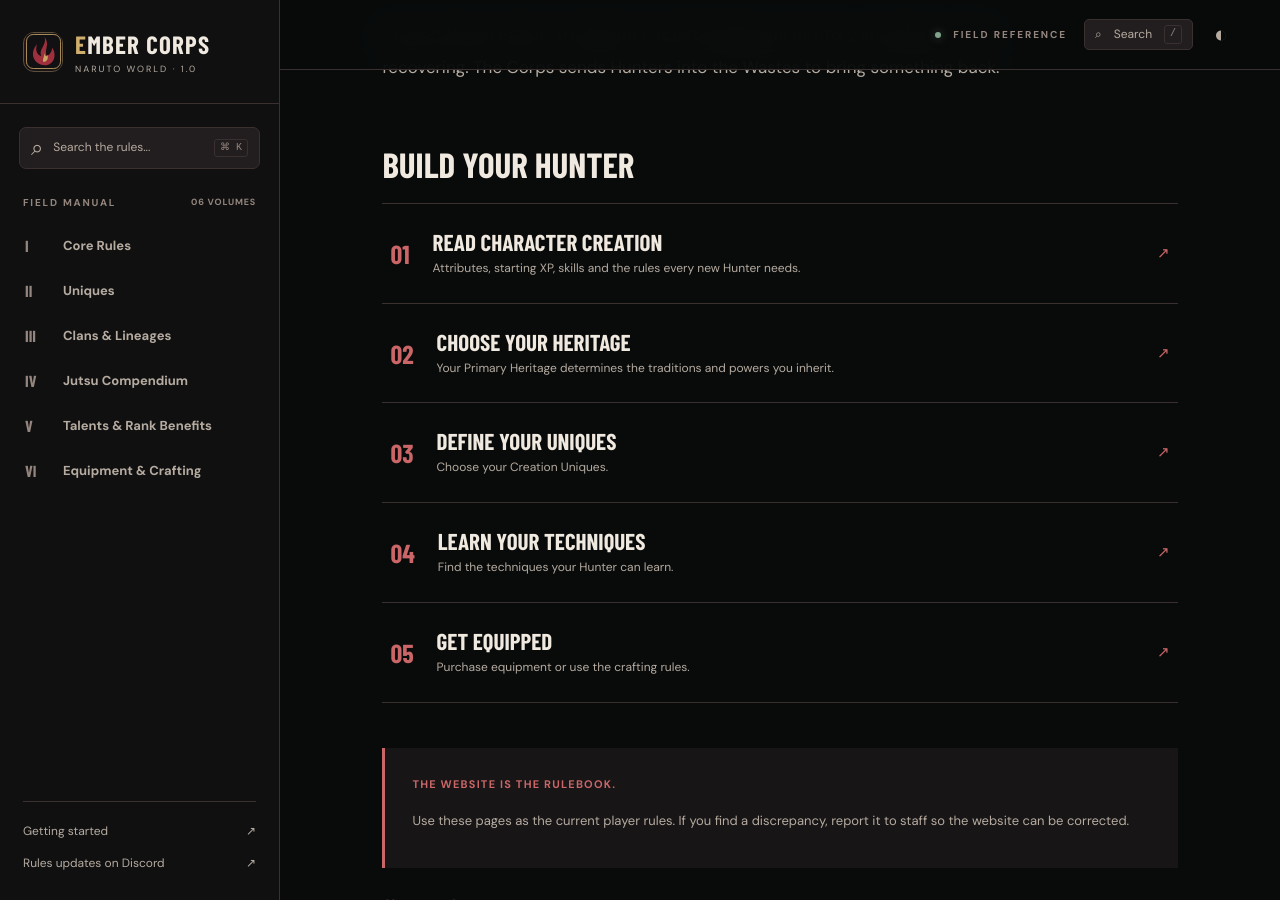
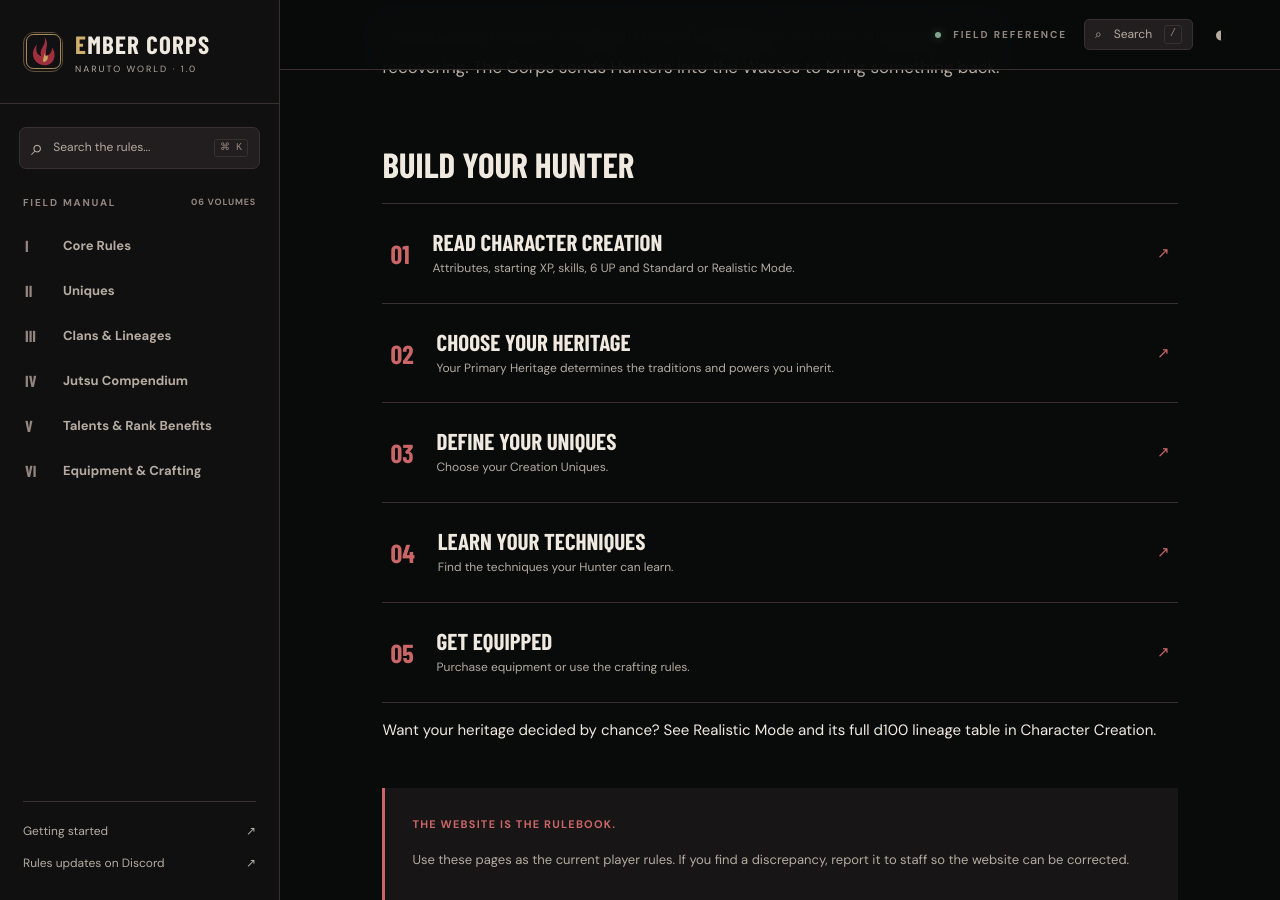
Before and after one commit to EvilbAz/NarutoWorld---The-Ember-Corps, a Jekyll site: the page built from start.md, in a window 1280 px wide and 900 px high, scrolled down 362 px. Built offline with Jekyll 4.4.1, drawn with Linux system fonts in a browser that asks for light colours; some web fonts are replaced.

Commit message:
Fix site navigation, search references, and rules consistency

```diff
--- a/start.md
+++ b/start.md
@@ -5,7 +5,8 @@ permalink: /start/
 ---
 <div class="simple-page"><div class="eyebrow">NEW RECRUIT / FIELD ORIENTATION</div><h1>WELCOME TO<br><span>HAVEN EMBER.</span></h1><p class="lead">Beyond Haven Ember, the Bloom has left dangerous territory and plenty worth recovering. The Corps sends Hunters into the Wastes to bring something back.</p>
 <h2>BUILD YOUR HUNTER</h2>
-<div class="start-steps"><a href="{{ '/rules/core/#character-creation' | relative_url }}"><span>01</span><div><strong>READ CHARACTER CREATION</strong><small>Attributes, starting XP, skills and the rules every new Hunter needs.</small></div><span>↗</span></a><a href="{{ '/rules/clans/' | relative_url }}"><span>02</span><div><strong>CHOOSE YOUR HERITAGE</strong><small>Your Primary Heritage determines the traditions and powers you inherit.</small></div><span>↗</span></a><a href="{{ '/rules/uniques/' | relative_url }}"><span>03</span><div><strong>DEFINE YOUR UNIQUES</strong><small>Choose your Creation Uniques.</small></div><span>↗</span></a><a href="{{ '/rules/jutsu/' | relative_url }}"><span>04</span><div><strong>LEARN YOUR TECHNIQUES</strong><small>Find the techniques your Hunter can learn.</small></div><span>↗</span></a><a href="{{ '/rules/equipment/' | relative_url }}"><span>05</span><div><strong>GET EQUIPPED</strong><small>Purchase equipment or use the crafting rules.</small></div><span>↗</span></a></div>
+<div class="start-steps"><a href="{{ '/rules/core/#character-creation' | relative_url }}"><span>01</span><div><strong>READ CHARACTER CREATION</strong><small>Attributes, starting XP, skills, 6 UP and Standard or Realistic Mode.</small></div><span>↗</span></a><a href="{{ '/rules/clans/' | relative_url }}"><span>02</span><div><strong>CHOOSE YOUR HERITAGE</strong><small>Your Primary Heritage determines the traditions and powers you inherit.</small></div><span>↗</span></a><a href="{{ '/rules/uniques/' | relative_url }}"><span>03</span><div><strong>DEFINE YOUR UNIQUES</strong><small>Choose your Creation Uniques.</small></div><span>↗</span></a><a href="{{ '/rules/jutsu/' | relative_url }}"><span>04</span><div><strong>LEARN YOUR TECHNIQUES</strong><small>Find the techniques your Hunter can learn.</small></div><span>↗</span></a><a href="{{ '/rules/equipment/' | relative_url }}"><span>05</span><div><strong>GET EQUIPPED</strong><small>Purchase equipment or use the crafting rules.</small></div><span>↗</span></a></div>
+<p>Want your heritage decided by chance? See <a href="{{ '/rules/core/#realistic-mode' | relative_url }}">Realistic Mode</a> and its full d100 lineage table in Character Creation.</p>
 <div class="note-box"><strong>THE WEBSITE IS THE RULEBOOK.</strong><p>Use these pages as the current player rules. If you find a discrepancy, report it to staff so the website can be corrected.</p></div>
 <div class="external-resources"><a href="https://docs.google.com/spreadsheets/d/1JUl_Dk76RWStPWmWN40mYhrzSiZE-TJBj4RKNIWAM9s/edit" target="_blank" rel="noopener">Character sheet ↗</a></div>
 </div>
```
